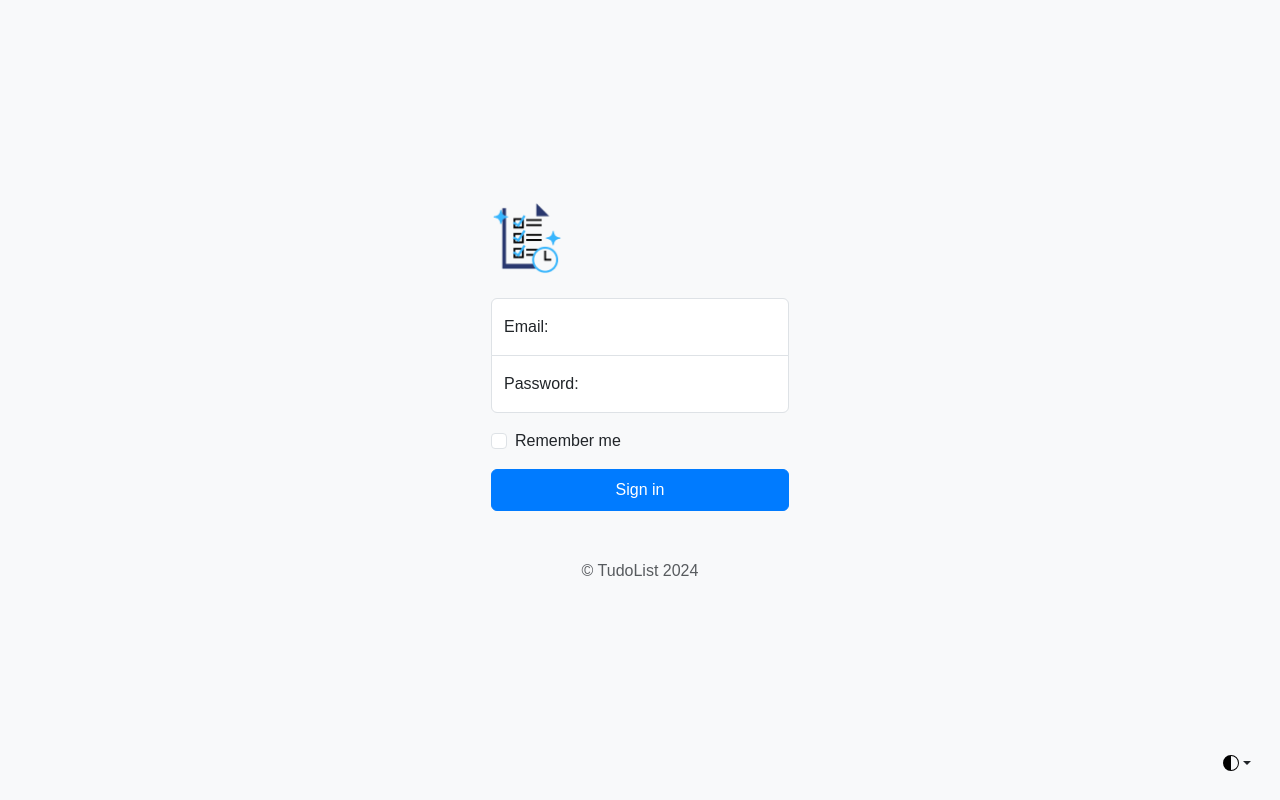
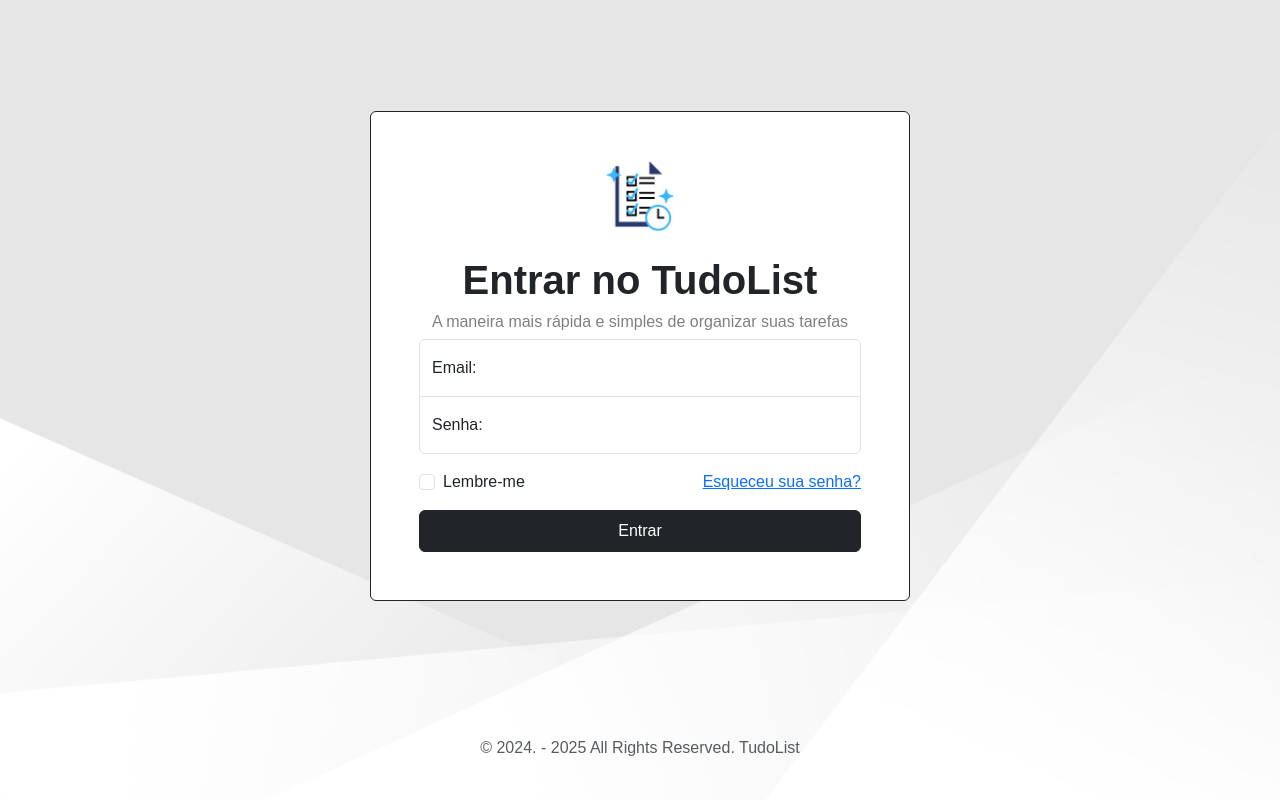
Before and after one commit to caroltorchia/Tudolist_app, a Django app: page /registrar/login/ in a window 1280 px wide. Run offline with Django 5.2, Linux system fonts and the light colour scheme; some libraries are stand-ins or nearby versions; some web fonts are replaced.

Commit message:
finalização da tela de login

```diff
--- a/app_tudo_list/templates/base_generic.html
+++ b/app_tudo_list/templates/base_generic.html
@@ -79,7 +79,7 @@
               </a>
             </li>
             <li>
-              <a href="#" class="nav-link py-3 border-bottom" title="" data-bs-toggle="tooltip" data-bs-placement="right" data-bs-original-title="Notas">
+              <a href="{% url 'historico:index' %}" class="nav-link py-3 border-bottom" title="" data-bs-toggle="tooltip" data-bs-placement="right" data-bs-original-title="Notas">
                 <svg width="20" height="20" viewBox="0 0 20 20" fill="none" xmlns="http://www.w3.org/2000/svg" aria-label="Notas">
                   <path d="M17.7778 0H2.22222C1.63285 0 1.06762 0.234126 0.650874 0.650874C0.234126 1.06762 0 1.63285 0 2.22222V17.7778C0 18.3671 0.234126 18.9324 0.650874 19.3491C1.06762 19.7659 1.63285 20 2.22222 20H11.1111L20 11.1111V2.22222C20 1.63285 19.7659 1.06762 19.3491 0.650874C18.9324 0.234126 18.3671 0 17.7778 0ZM10 17.7778V10H17.7778L10 17.7778Z" fill="#979797"/>
                   </svg>
--- a/historico/templates/index.html
+++ b/historico/templates/index.html
@@ -32,12 +32,6 @@
               <span style="color: green;">Parabéns! Continue assim!</span>
               {% endif %}
             </td>
-            <td>
-                <form action="{% url 'historico:revisar_nota' disciplina %}" method="post">
-                  {% csrf_token %}
-                  <button type="submit">Pedir Revisão de Nota</button>
-                </form>
-              </td>
           </tr>
         {% endfor %}
       </table>
--- a/register/forms.py
+++ b/register/forms.py
@@ -34,7 +34,7 @@ class LoginForm(AuthenticationForm):
                 'class': "form-control",
                 'placeholder': 'email@example.com'
                 }))
-    password = forms.CharField(label="Password", widget=forms.PasswordInput(attrs={
+    password = forms.CharField(label="Senha", widget=forms.PasswordInput(attrs={
                 'class': "form-control",
                 'placeholder': 'Senha'
                 }))
--- a/register/templates/register/login.html
+++ b/register/templates/register/login.html
@@ -10,7 +10,10 @@
     <style>
         body {
             font-family: 'Zen Kaku Gothic Antique', sans-serif;
-            background-color: #f8f9fa;
+            background-image: url("{% static '/images/background-image.png' %}");
+            background-size: cover;
+            background-position: center;
+             background-repeat: no-repeat;
             color: #212529;
         }
         .section {
@@ -35,7 +38,7 @@
         }
 
         .form-signin {
-        max-width: 330px;
+        max-width: 572px;
         padding: 1rem;
         }
 
@@ -56,7 +59,7 @@
         }
     </style>
   </head>
-  <body class="d-flex align-items-center py-4 bg-body-tertiary">
+  <body class="d-flex flex-column align-items-center py-4 bg-body-tertiary">
     <svg xmlns="http://www.w3.org/2000/svg" class="d-none">
       <symbol id="check2" viewBox="0 0 16 16">
         <path d="M13.854 3.646a.5.5 0 0 1 0 .708l-7 7a.5.5 0 0 1-.708 0l-3.5-3.5a.5.5 0 1 1 .708-.708L6.5 10.293l6.646-6.647a.5.5 0 0 1 .708 0z"/>
@@ -73,48 +76,17 @@
       </symbol>
     </svg>
 
-    <div class="dropdown position-fixed bottom-0 end-0 mb-3 me-3 bd-mode-toggle">
-      <button class="btn btn-bd-primary py-2 dropdown-toggle d-flex align-items-center"
-              id="bd-theme"
-              type="button"
-              aria-expanded="false"
-              data-bs-toggle="dropdown"
-              aria-label="Toggle theme (auto)">
-        <svg class="bi my-1 theme-icon-active" width="1em" height="1em"><use href="#circle-half"></use></svg>
-        <span class="visually-hidden" id="bd-theme-text">Toggle theme</span>
-      </button>
-      <ul class="dropdown-menu dropdown-menu-end shadow" aria-labelledby="bd-theme-text">
-        <li>
-          <button type="button" class="dropdown-item d-flex align-items-center" data-bs-theme-value="light" aria-pressed="false">
-            <svg class="bi me-2 opacity-50" width="1em" height="1em"><use href="#sun-fill"></use></svg>
-            Light
-            <svg class="bi ms-auto d-none" width="1em" height="1em"><use href="#check2"></use></svg>
-          </button>
-        </li>
-        <li>
-          <button type="button" class="dropdown-item d-flex align-items-center" data-bs-theme-value="dark" aria-pressed="false">
-            <svg class="bi me-2 opacity-50" width="1em" height="1em"><use href="#moon-stars-fill"></use></svg>
-            Dark
-            <svg class="bi ms-auto d-none" width="1em" height="1em"><use href="#check2"></use></svg>
-          </button>
-        </li>
-        <li>
-          <button type="button" class="dropdown-item d-flex align-items-center active" data-bs-theme-value="auto" aria-pressed="true">
-            <svg class="bi me-2 opacity-50" width="1em" height="1em"><use href="#circle-half"></use></svg>
-            Auto
-            <svg class="bi ms-auto d-none" width="1em" height="1em"><use href="#check2"></use></svg>
-          </button>
-        </li>
-      </ul>
-    </div>
 
-
-    <main class="form-signin w-100 m-auto">
-        <form method="post" action="{% url 'register:login' %}">
+    <main class="form-signin d-flex flex-column w-100 m-auto">
+        <form method="post" action="{% url 'register:login' %}" class="w-100 bg-white p-5 border border-dark rounded">
             {% csrf_token %}
 
-            <div class="d-flex align-items-center justify-items-center">
+            <div class="text-center">
                 <img class="img-fluid align-self-center mb-4" src="{% static '/images/Logo.png' %}" alt="Logo" width="72" height="57">
+                <h1>
+                  <strong>Entrar no TudoList</strong>
+                </h1>
+                <h6 class=" text-black-50">A maneira mais rápida e simples de organizar suas tarefas</h6>
             </div>
 
 
@@ -129,16 +101,21 @@
                 {{ form.password.label_tag }}
             </div>
 
-            <div class="form-check text-start my-3">
-                <input class="form-check-input" type="checkbox" value="remember-me" id="flexCheckDefault">
-                <label class="form-check-label" for="flexCheckDefault">
-                    Remember me
-                </label>
+            <div class="d-flex justify-content-between form-check text-start my-3">
+              <div>
+                  <input class="form-check-input" type="checkbox" value="remember-me" id="flexCheckDefault">
+                  <label class="form-check-label" for="flexCheckDefault">
+                      Lembre-me
+                  </label>
+              </div>
+              <div>
+                <a href="/recuperar">Esqueceu sua senha?</a>
+              </div>
             </div>
-            <button class="btn btn-primary w-100 py-2" type="submit">Sign in</button>
-            <p class="mt-5 mb-3 text-body-secondary text-center">&copy; TudoList 2024</p>
+            <button class="btn btn-dark w-100 py-2" type="submit">Entrar</button>
         </form>
     </main>
+    <footer class="d-flex flex-column" ><p class="mt-5 mb-3 text-body-secondary text-center">&copy; 2024. - 2025 All Rights Reserved. TudoList</p></footer>
     <script src="https://cdn.jsdelivr.net/npm/bootstrap@5.3.0/dist/js/bootstrap.bundle.min.js"></script>
     </body>
 </html>
```
Also changed, not shown: db.sqlite3, register/static/images/background-image.png (added).
